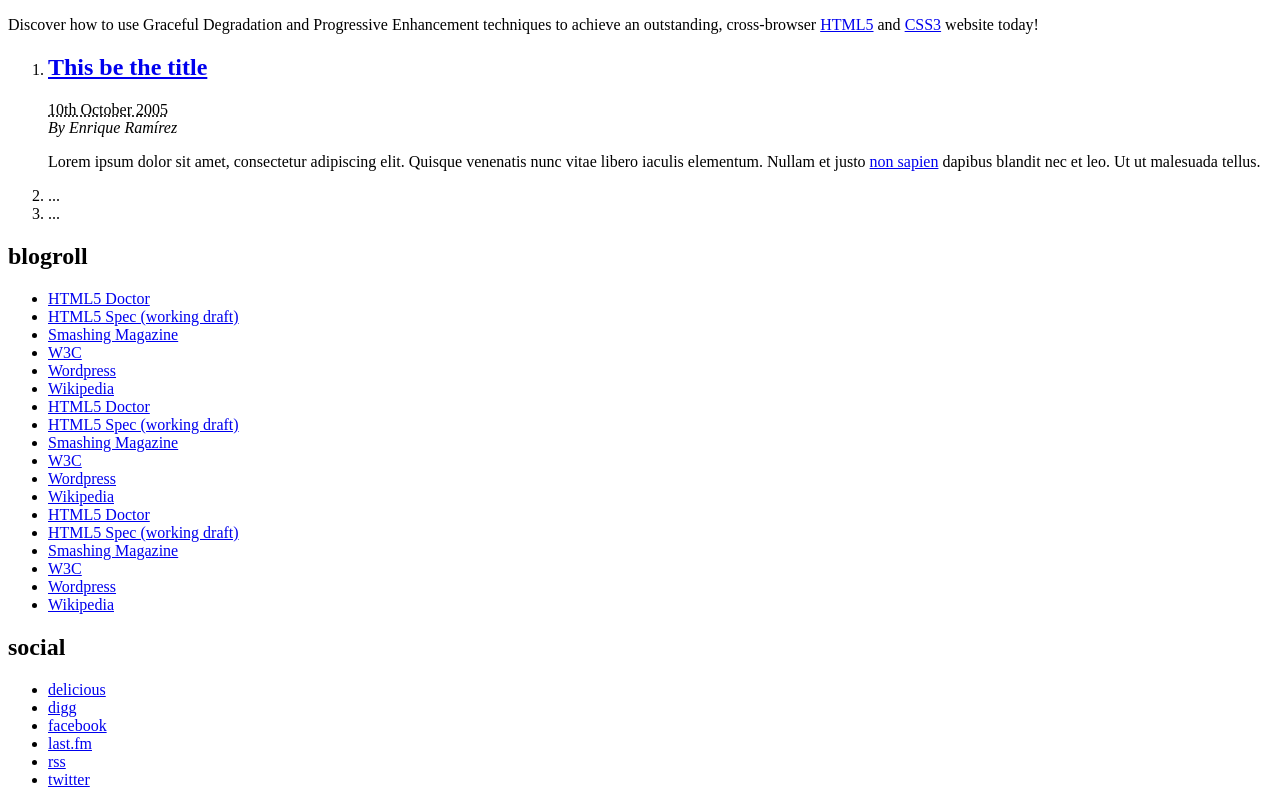
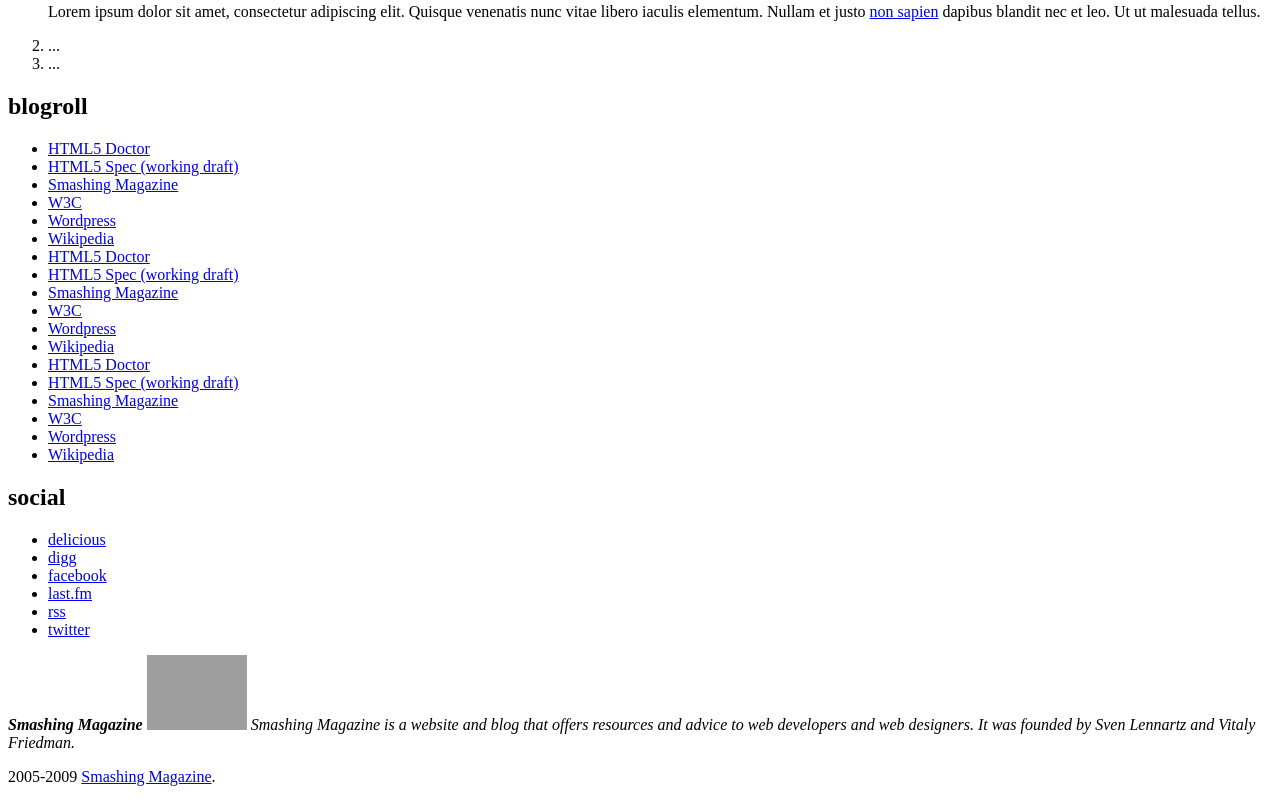
Before and after one commit to ScottWoodbyrne/HTML5-layouts, a plain HTML site: page Index.html in a window 1280 px wide. Shown: the part 532-1337 px from the top of the page. Drawn offline with Linux system fonts and the light colour scheme; grey boxes are pictures that could not be loaded.

Commit message:
finished HTML excerises in article

```diff
--- a/Index.html
+++ b/Index.html
@@ -18,7 +18,7 @@
 		<aside >
 		<article>
 	  		<figure>
-	    		<img src="https://media-mediatemple.netdna-ssl.com/wp-content/themes/smashing-magazine/assets/images/logo.svg" alt="Smashing Magazine" />
+	    		<img src="https://media-mediatemple.netdna-ssl.com/wp-content/themes/smashing-magazine/assets/images/logo.svg" alt="Smashing Magazine" style="width:200px"/>
 	  		</figure>
 	  		<hgroup>
 	   		<h2>Featured article</h2>
@@ -110,7 +110,23 @@
 			      <li><a href="http://twitter.com/enrique_ramirez">twitter</a></li>
 
 	    	</ul>
-	  	</div><!-- /.social -->
-	</section><!-- /#extras -->
+	  	</div>
+		</section>
+		<footer>
+			<address>
+				<span>
+					<strong>
+						Smashing Magazine
+					</strong>
+				</span>
+				<img src="https://media-mediatemple.netdna-ssl.com/wp-content/themes/smashing-magazine/assets/images/logo.svg" alt="Smashing Magazine" style="width:100px" />
+				<span>
+					Smashing Magazine is a website and blog that offers resources and advice to web developers and web designers. It was founded by Sven Lennartz and Vitaly Friedman.
+				</span>
+			</address>
+			<p>
+				2005-2009 <a href="http://smashingmagazine.com">Smashing Magazine</a>.
+			</p>
+		</footer>
 	</body>
 </html>
```
